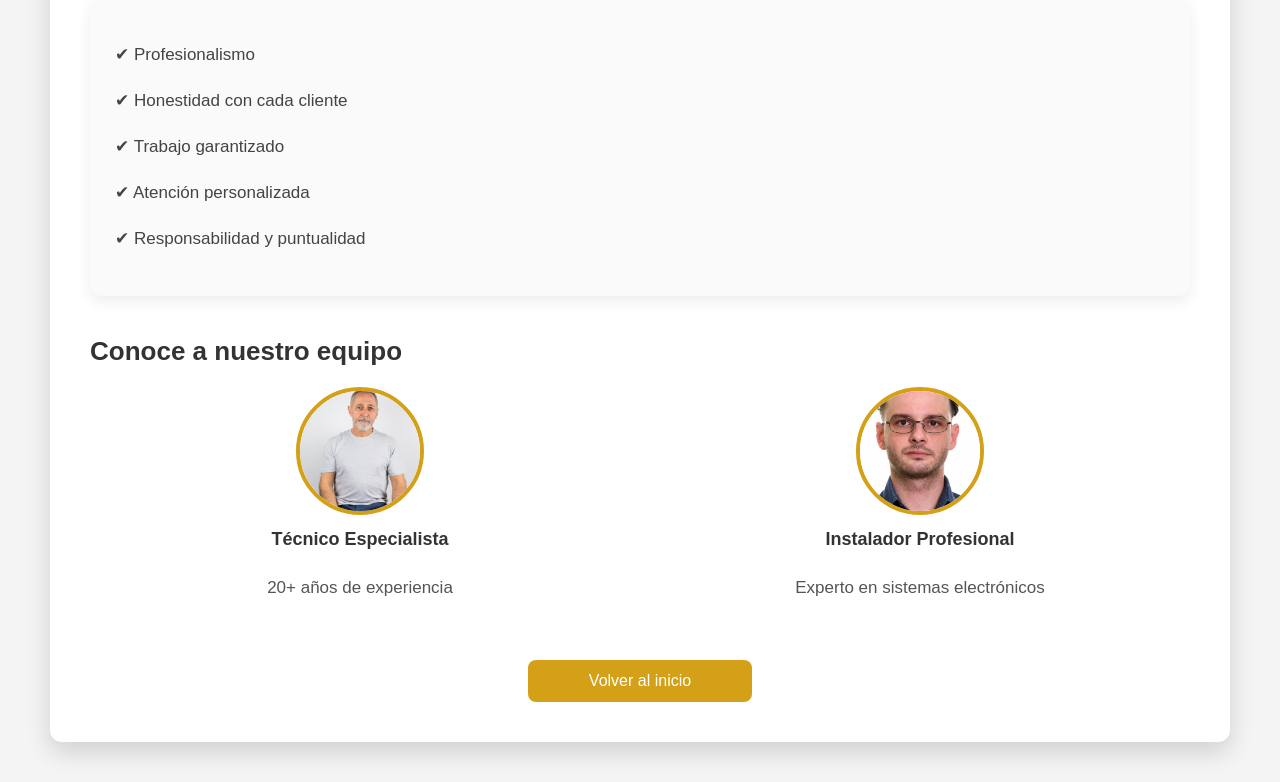
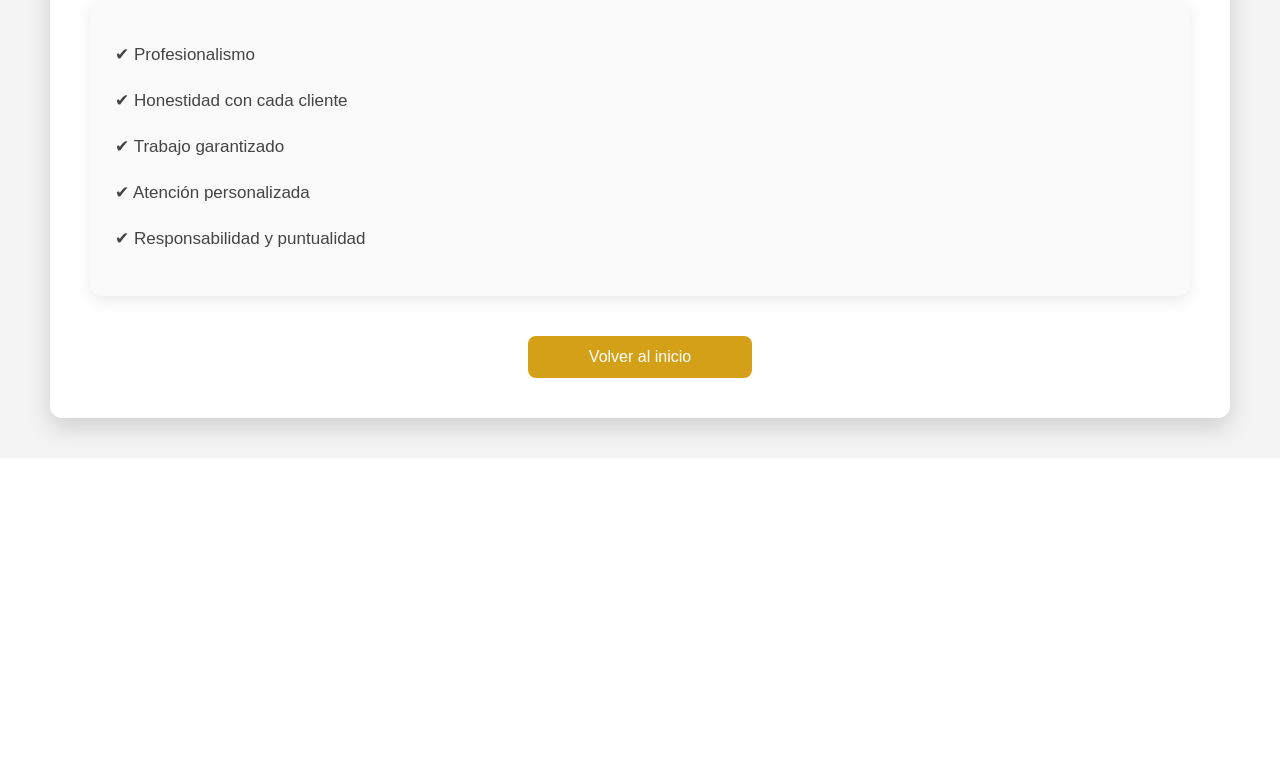
Before and after one commit to edithpina19/taller2, a Django app: page /sobre-nosotros/ in a window 1280 px wide. Shown: the part 878-1660 px from the top of the page. After the commit the page ends 1325 px from the top, so only its background shows below. Run offline with Django 5.2, Linux system fonts and the light colour scheme.

Commit message:
Update sobre_nosotros.html

```diff
--- a/local/templates/local/sobre_nosotros.html
+++ b/local/templates/local/sobre_nosotros.html
@@ -215,24 +215,6 @@
             </div>
         </div>
 
-        <!-- EQUIPO -->
-        <div class="seccion">
-            <h2>Conoce a nuestro equipo</h2>
-            <div class="equipo">
-
-                <div class="miembro">
-<img src="{% static 'img/persona1.png' %}" alt="personal" class="local-image-direct">                    <h4>Técnico Especialista</h4>
-                    <p>20+ años de experiencia</p>
-                </div>
-
-                <div class="miembro">
-<img src="{% static 'img/persona2.png' %}" alt="personal" class="local-image-direct">                    <h4>Instalador Profesional</h4>
-                    <p>Experto en sistemas electrónicos</p>
-                </div>
-
-            </div>
-        </div>
-
         <!-- BOTÓN VOLVER -->
         <a href="/" class="boton-volver">Volver al inicio</a>
 
```
